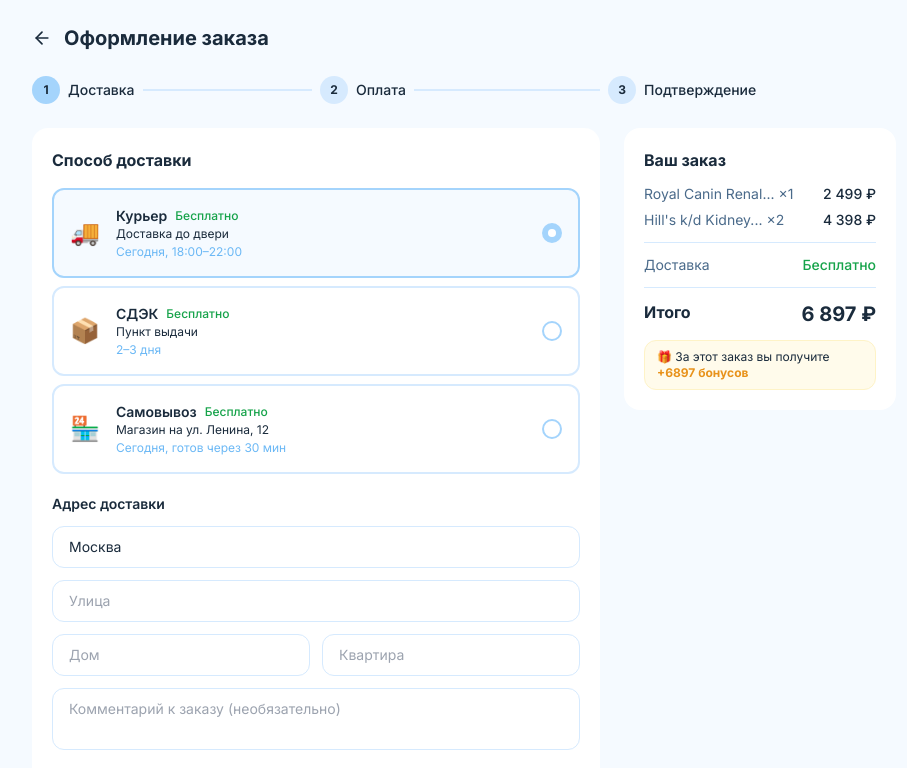
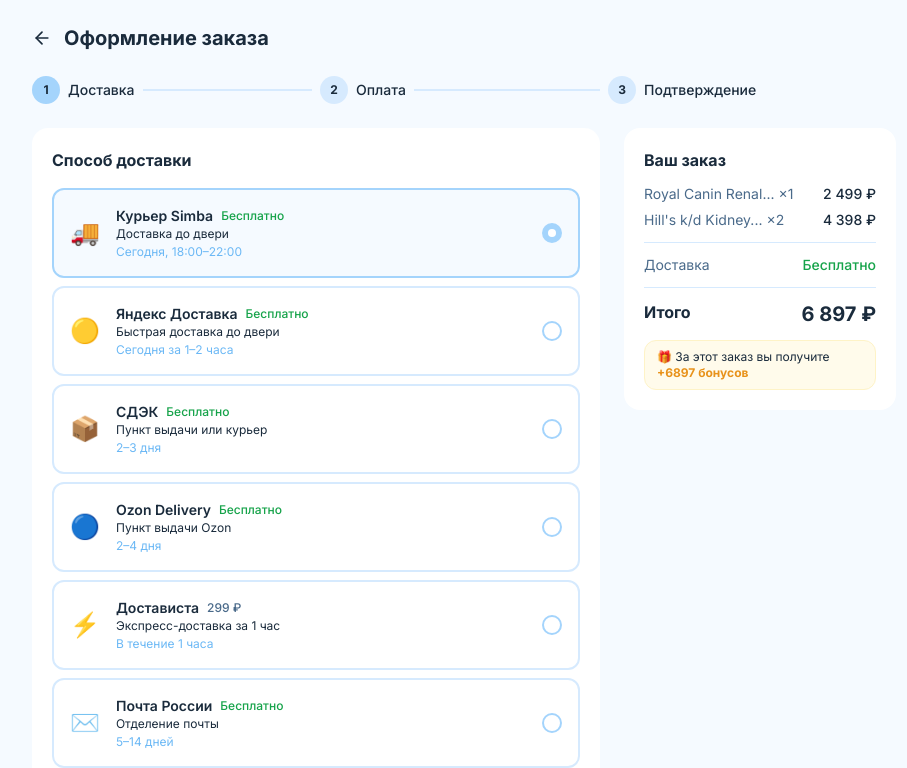
Before and after one commit to 1Herman1/project_simba, a React (Vite) app in the folder client/: page /checkout in a window 1280 px wide. Shown: the top 768 px of the page, without its empty margins (176-1083 px from the left). Built offline with nearby package versions, Linux system fonts and the light colour scheme.

Commit message:
Add Yandex, Post Russia, Ozon Delivery and Dostavista shipping options

```diff
--- a/client/src/pages/CheckoutPage.tsx
+++ b/client/src/pages/CheckoutPage.tsx
@@ -1,7 +1,7 @@
 import { useState } from 'react'
 import { Link, useNavigate } from 'react-router-dom'
 
-type DeliveryMethod = 'courier' | 'pickup' | 'cdek'
+type DeliveryMethod = 'courier' | 'pickup' | 'cdek' | 'yandex' | 'post' | 'ozon' | 'dostavista'
 type PaymentMethod = 'online' | 'cash'
 type Step = 'delivery' | 'payment' | 'confirm'
 
@@ -14,18 +14,50 @@ const DELIVERY_OPTIONS = [
   {
     key: 'courier' as DeliveryMethod,
     icon: '🚚',
-    title: 'Курьер',
+    title: 'Курьер Simba',
     desc: 'Доставка до двери',
     price: 0,
     time: 'Сегодня, 18:00–22:00',
   },
   {
+    key: 'yandex' as DeliveryMethod,
+    icon: '🟡',
+    title: 'Яндекс Доставка',
+    desc: 'Быстрая доставка до двери',
+    price: 0,
+    time: 'Сегодня за 1–2 часа',
+  },
+  {
     key: 'cdek' as DeliveryMethod,
     icon: '📦',
     title: 'СДЭК',
-    desc: 'Пункт выдачи',
+    desc: 'Пункт выдачи или курьер',
     price: 0,
     time: '2–3 дня',
+  },
+  {
+    key: 'ozon' as DeliveryMethod,
+    icon: '🔵',
+    title: 'Ozon Delivery',
+    desc: 'Пункт выдачи Ozon',
+    price: 0,
+    time: '2–4 дня',
+  },
+  {
+    key: 'dostavista' as DeliveryMethod,
+    icon: '⚡',
+    title: 'Достависта',
+    desc: 'Экспресс-доставка за 1 час',
+    price: 29900,
+    time: 'В течение 1 часа',
+  },
+  {
+    key: 'post' as DeliveryMethod,
+    icon: '✉️',
+    title: 'Почта России',
+    desc: 'Отделение почты',
+    price: 0,
+    time: '5–14 дней',
   },
   {
     key: 'pickup' as DeliveryMethod,
@@ -62,8 +94,9 @@ export default function CheckoutPage() {
   })
 
   const subtotal = mockCartItems.reduce((s, i) => s + i.price * i.quantity, 0)
+  const deliveryCost = DELIVERY_OPTIONS.find(o => o.key === delivery)?.price ?? 0
   const bonusDiscount = bonusSpend ? 142000 : 0
-  const total = Math.max(0, subtotal - bonusDiscount)
+  const total = Math.max(0, subtotal + deliveryCost - bonusDiscount)
   const bonusEarned = Math.floor(total * 0.01)
 
   const stepIndex = STEPS.findIndex(s => s.key === step)
@@ -172,7 +205,10 @@ export default function CheckoutPage() {
                       <div className="flex-1">
                         <div className="flex items-center gap-2">
                           <span className="font-semibold text-navy-900 text-sm">{opt.title}</span>
-                          <span className="text-green-600 text-xs font-medium">Бесплатно</span>
+                          {opt.price > 0
+                            ? <span className="text-navy-500 text-xs font-medium">{(opt.price / 100).toLocaleString('ru-RU')} ₽</span>
+                            : <span className="text-green-600 text-xs font-medium">Бесплатно</span>
+                          }
                         </div>
                         <p className="text-xs text-navy-400">{opt.desc}</p>
                         <p className="text-xs text-blue-300 mt-0.5">{opt.time}</p>
@@ -398,7 +434,10 @@ export default function CheckoutPage() {
               <div className="border-t border-blue-100 pt-3 flex flex-col gap-1.5 mb-3">
                 <div className="flex justify-between text-sm">
                   <span className="text-navy-500">Доставка</span>
-                  <span className="text-green-600 font-medium">Бесплатно</span>
+                  {deliveryCost > 0
+                    ? <span className="text-navy-900 font-medium">{(deliveryCost / 100).toLocaleString('ru-RU')} ₽</span>
+                    : <span className="text-green-600 font-medium">Бесплатно</span>
+                  }
                 </div>
                 {bonusSpend && (
                   <div className="flex justify-between text-sm">
```
